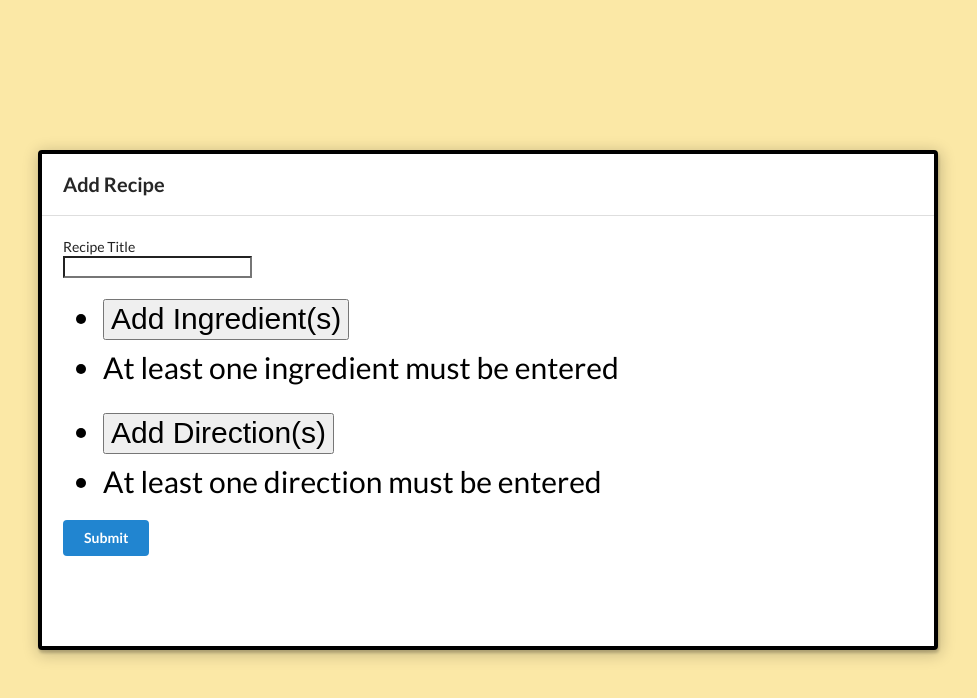
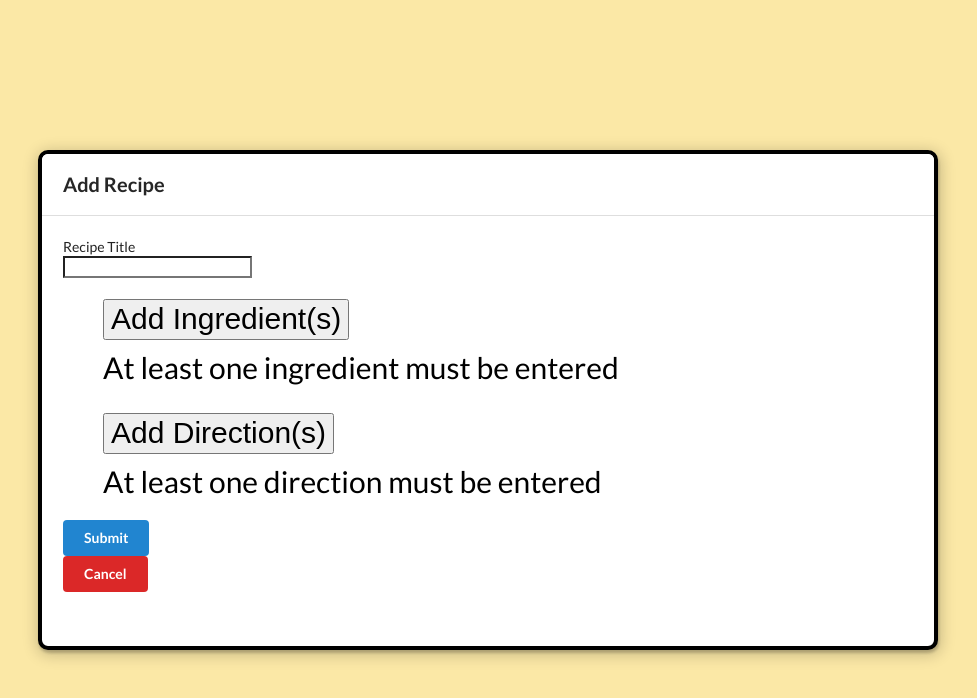
Before and after one commit to tengen14/Recipe-Box, a React (Create React App) app in the folder client/: page /recipes/new in a window 1280 px wide. Shown: the top 698 px of the page, without its empty margins (152-1129 px from the left). Built offline with nearby package versions, Linux system fonts and the light colour scheme; a web font is replaced by a local one.

Commit message:
Add cancel button to Recipe Form

```diff
--- a/client/src/components/recipes/RecipeCreate.js
+++ b/client/src/components/recipes/RecipeCreate.js
@@ -2,13 +2,8 @@ import React from "react";
 import { connect } from "react-redux";
 import { getRecipe, createRecipe } from "../../actions";
 import Modal from "../Modal";
-import history from "../../history";
 
 class RecipeCreate extends React.Component {
-  componentWillUnmount() {
-    history.push("/");
-  }
-
   onSubmit = formValues => {
     this.props.createRecipe(formValues);
   };
--- a/client/src/components/recipes/RecipeForm.js
+++ b/client/src/components/recipes/RecipeForm.js
@@ -1,5 +1,6 @@
 import React from "react";
 import { Field, FieldArray, reduxForm } from "redux-form";
+import history from "../../history";
 
 class RecipeForm extends React.Component {
   renderField = ({ input, label, type, meta: { touched, error } }) => {
@@ -36,7 +37,6 @@ class RecipeForm extends React.Component {
               type="text"
               component={this.renderField}
               label={`Ingredient #${index + 1}`}
-              require
             />
           </li>
         ))}
@@ -67,7 +67,6 @@ class RecipeForm extends React.Component {
               type="text"
               component={this.renderField}
               label={`Direction #${index + 1}`}
-              require
             />
           </li>
         ))}
@@ -82,6 +81,7 @@ class RecipeForm extends React.Component {
 
   render() {
     return (
+      <div>
         <form onSubmit={this.props.handleSubmit(this.onSubmit)}>
           <label>Recipe Title</label>
           <Field
@@ -94,6 +94,8 @@ class RecipeForm extends React.Component {
           <FieldArray name="directions" component={this.renderDirections} />
           <button className="ui button primary">Submit</button>
         </form>
+        <button className="ui button negative" onClick={() => history.goBack()} >Cancel</button>
+      </div>
     );
   }
 }
--- a/client/src/form.css
+++ b/client/src/form.css
@@ -8,8 +8,15 @@ div.ui.standard.modal.visible.active {
     height: 500px;
     overflow: scroll;
     border: 4px solid black;
+    border-radius: 10px;
 }
 
 ::-webkit-scrollbar {
     display: none;
 }
+
+/* FORM STYLES */
+
+ul.custom-field-array-container {
+    list-style: none;
+}
```
Also changed, not shown: 1 other file (tests, documents, lock files or other folders). Lines whose indentation alone changed are shown as unchanged.
